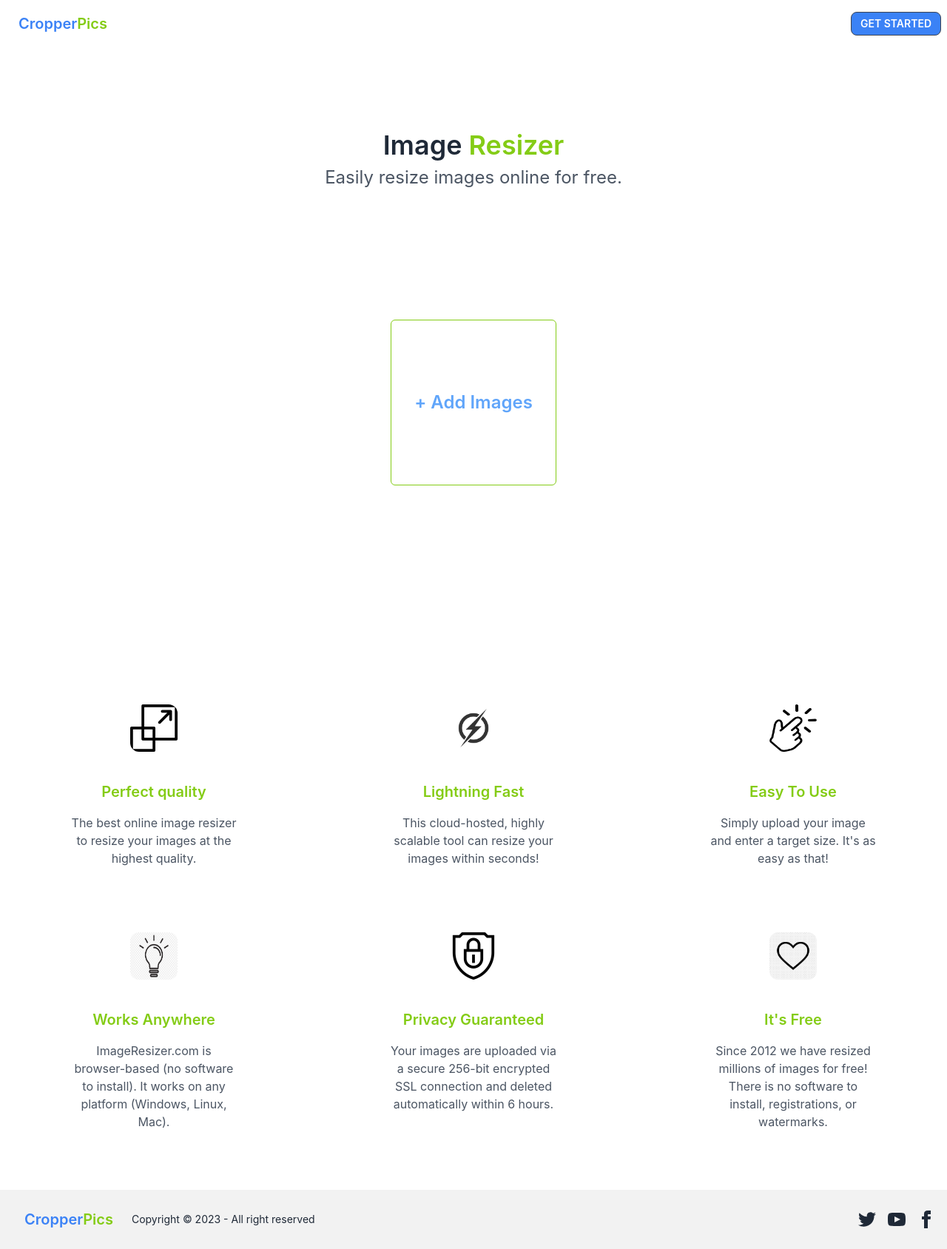
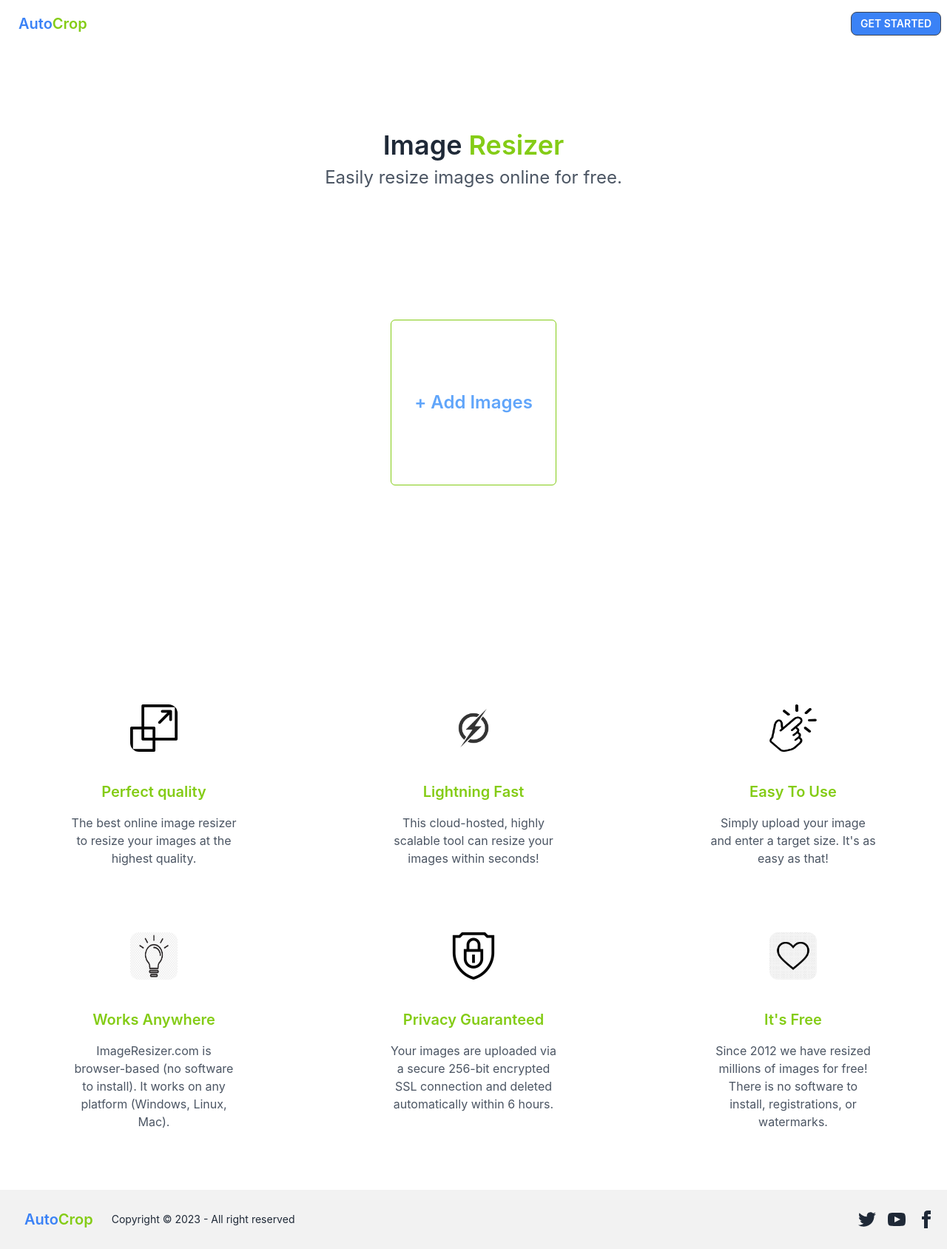
Before and after one commit to Sayedfarabi/auto-crop-application, a React (Create React App) app: page / in a window 1280 px wide. Shown: the whole page at 74% size. Built offline with nearby package versions, Linux system fonts and the light colour scheme.

Commit message:
update done

```diff
--- a/src/components/crop-tools/CropTools.jsx
+++ b/src/components/crop-tools/CropTools.jsx
@@ -5,7 +5,7 @@ const CropTools = ({ scale, imgSrc, setScale, rotate, setRotate, handleToggleAsp
         <div className='w-full'>
             <div className='flex justify-center items-center my-2'>
                 <div className='mx-3'>
-                    <label htmlFor="scale-input" className='text-xl font-semibold'>Scale: </label>
+                    <label htmlFor="scale-input" className='text-xl font-semibold'>Zoom: </label>
                 </div>
                 <div>
                     <input
--- a/src/components/footer/Footer.jsx
+++ b/src/components/footer/Footer.jsx
@@ -4,7 +4,7 @@ const Footer = () => {
     return (
         <footer className="footer items-center p-4 bg-base-200">
             <div className="items-center grid-flow-col">
-                <p className='btn btn-ghost normal-case text-xl text-blue-500'>Cropper<span className='text-lime-500'>Pics</span></p>
+                <p className='btn btn-ghost normal-case text-xl text-blue-500'>Auto<span className='text-lime-500'>Crop</span></p>
                 <p>Copyright © 2023 - All right reserved</p>
             </div>
             <div className="grid-flow-col gap-4 md:place-self-center md:justify-self-end">
--- a/src/components/image-cropper/ImageCropper.tsx
+++ b/src/components/image-cropper/ImageCropper.tsx
@@ -119,6 +119,13 @@ const ImageCropper = () => {
                 <div className={`mx-4 col-span-2 ${imgSrc && "border"}`}>
                     {
                         !!imgSrc && (
+                            <div className='my-4 text-right'>
+                                <button onClick={() => setImgSrc("")} className="btn btn-md text-white text-xl md:text-2xl font-semibold mr-4">X</button>
+                            </div>
+                        )
+                    }
+                    {
+                        !!imgSrc && (
                             <div className="Crop-Controls my-5">
                                 <CropTools
                                     scale={scale}
@@ -145,7 +152,7 @@ const ImageCropper = () => {
                                         ref={imgRef}
                                         alt="Crop me"
                                         src={imgSrc}
-                                        style={{ transform: `scale(${scale}) rotate(${rotate}deg)` }}
+                                        style={{ transform: `scale(${scale}) rotate(${rotate}deg)`, width: "300px", height: "250px" }}
                                         onLoad={onImageLoad}
                                     />
                                 </ReactCrop>
@@ -154,7 +161,7 @@ const ImageCropper = () => {
                     )}
                 </div>
                 <div className='mx-4 col-span-1'>
-                    {!!completedCrop && (
+                    {(!!completedCrop && !!imgSrc) && (
                         <div className='flex flex-col justify-center items-center '>
 
                             <CroppedImage
--- a/src/components/navbar/Navbar.jsx
+++ b/src/components/navbar/Navbar.jsx
@@ -10,7 +10,7 @@ const Navbar = () => {
                             <svg xmlns="http://www.w3.org/2000/svg" className="h-5 w-5" fill="none" viewBox="0 0 24 24" stroke="currentColor"><path strokeLinecap="round" strokeLinejoin="round" strokeWidth="2" d="M4 6h16M4 12h8m-8 6h16" /></svg>
                         </label>
                     </div>
-                    <p className='btn btn-ghost normal-case text-xl text-blue-500'>Cropper<span className='text-lime-500'>Pics</span></p>
+                    <p className='btn btn-ghost normal-case text-xl text-blue-500'>Auto<span className='text-lime-500'>Crop</span></p>
                 </div>
 
                 <div className="navbar-end">
```
Also changed, not shown: firebase.json (added), 2 other files (tests, documents, lock files or other folders).
